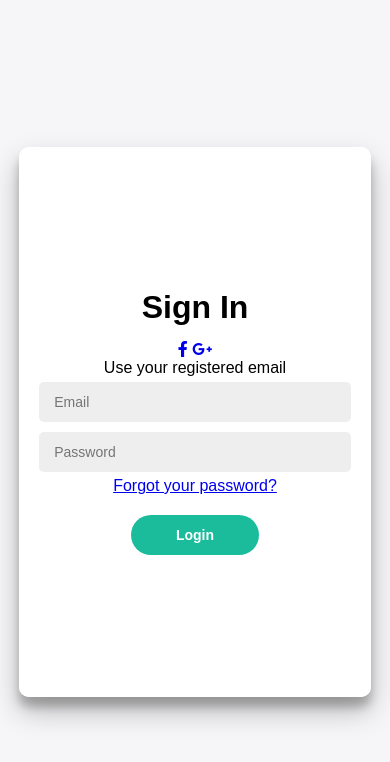
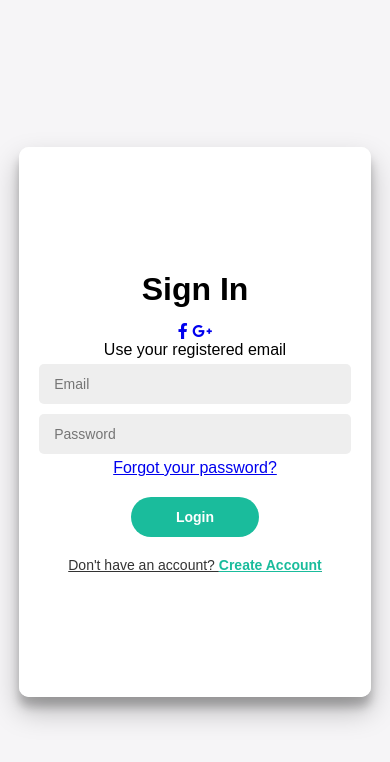
Before and after one commit to adityawalke97-prog/Om-Sai-Nursery-, a Flask app: page /login in a window 390 px wide. Shown: the top 762 px of the page. Run offline with Flask 3, Linux system fonts and the light colour scheme.

Commit message:
Update Sign_Up.html

```diff
--- a/templates/Sign_Up.html
+++ b/templates/Sign_Up.html
@@ -38,6 +38,26 @@
             from { transform: translateY(-20px); opacity: 0; }
             to { transform: translateY(0); opacity: 1; }
         }
+
+        /* Mobile specific Switch Link Styling */
+        .mobile-switch {
+            display: none; /* Desktop par hidden */
+            margin-top: 20px;
+            font-size: 14px;
+            color: #333;
+        }
+        .mobile-switch span {
+            color: #1abc9c;
+            font-weight: bold;
+            cursor: pointer;
+            text-decoration: underline;
+        }
+
+        @media (max-width: 480px) {
+            .mobile-switch {
+                display: block; /* Mobile par dikhega */
+            }
+        }
     </style>
 </head>
 
@@ -77,6 +97,8 @@
                 </select>
 
                 <button type="submit" id="signupBtn">Sign Up</button>
+
+                <p class="mobile-switch">Already have an account? <span onclick="openSignIn()">Login</span></p>
             </form>
         </div>
 
@@ -94,6 +116,8 @@
 
                 <a href="#">Forgot your password?</a>
                 <button type="submit">Login</button>
+
+                <p class="mobile-switch">Don't have an account? <span onclick="openSignUp()">Create Account</span></p>
             </form>
         </div>
 
@@ -115,18 +139,22 @@
     </div>
 
     <script>
+        const container = document.getElementById('container');
         const signUpButton = document.getElementById('signUp');
         const signInButton = document.getElementById('signIn');
-        const container = document.getElementById('container');
 
-        // Panel Switch Animation
-        signUpButton.addEventListener('click', () => {
+        // Functions to Switch Panels
+        function openSignUp() {
             container.classList.add("right-panel-active");
-        });
+        }
 
-        signInButton.addEventListener('click', () => {
+        function openSignIn() {
             container.classList.remove("right-panel-active");
-        });
+        }
+
+        // Desktop Button Listeners
+        signUpButton.addEventListener('click', openSignUp);
+        signInButton.addEventListener('click', openSignIn);
 
         // Auto-hide flash messages after 4 seconds
         setTimeout(() => {
@@ -135,9 +163,10 @@
                 alert.style.display = 'none';
             });
         }, 4000);
+
+        // AJAX Signup logic
         document.getElementById("signupForm").addEventListener("submit", function(e) {
             e.preventDefault();
-
             const formData = new FormData(this);
 
             fetch("/signup", {
@@ -147,16 +176,11 @@
             .then(res => res.text())
             .then(data => {
                 if (data.includes("Successful")) {
-            // 1. Success message dikhao
                     alert("Registration Successful! Redirecting to Login...");
-
-            // 2. Animation ke sath Login page par switch karo
-            container.classList.remove("right-panel-active");
-
-            // 3. Form ko clear kar do
+                    openSignIn(); // Switch to login panel
                     this.reset();
                 } else {
-            alert(data); // "Email already exists" ya koi aur error dikhayega
+                    alert(data);
                 }
             })
             .catch(err => {
@@ -164,20 +188,6 @@
                 console.log(err);
             });
         });
-        const container = document.getElementById('container');
-
-// Mobile aur Desktop dono ke liye kaam karega
-function openSignUp() {
-    container.classList.add("right-panel-active");
-}
-
-function openSignIn() {
-    container.classList.remove("right-panel-active");
-}
-
-// Aapke purane event listeners bhi kaam karenge
-signUpButton.addEventListener('click', openSignUp);
-signInButton.addEventListener('click', openSignIn);
     </script>
 
 </body>
```
Lines whose indentation alone changed are shown as unchanged.
